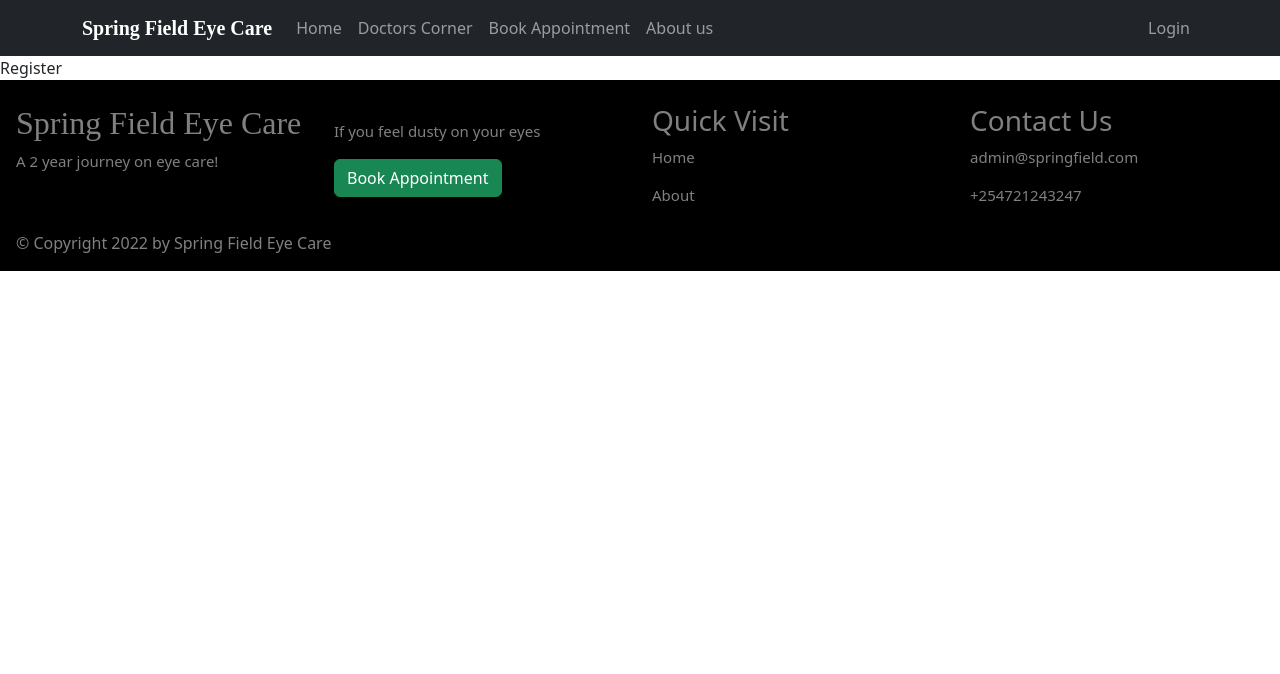
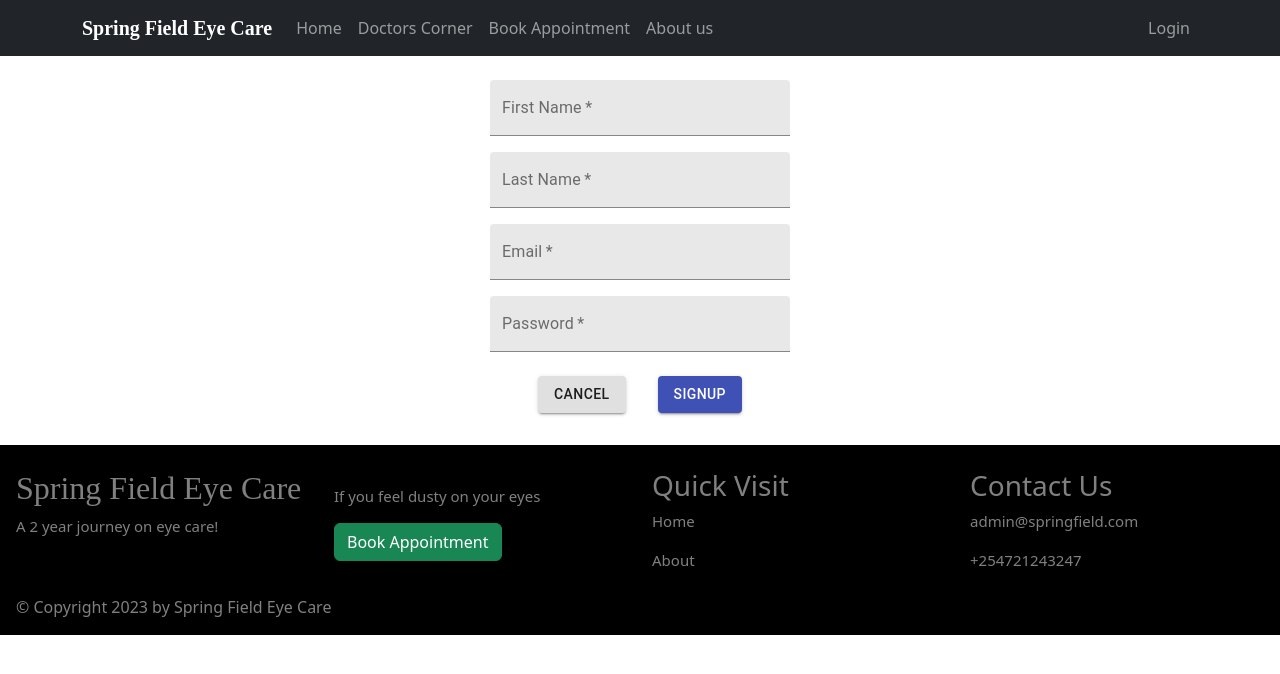
Before and after one commit to GeoffreyMokua/spring-field-eye-care-system, a React (Create React App) app: page /register in a window 1280 px wide. Shown: the top 674 px of the page. Built offline with nearby package versions, Linux system fonts and the light colour scheme.

Commit message:
added the signup page

```diff
--- a/package.json
+++ b/package.json
@@ -5,6 +5,8 @@
   "dependencies": {
     "@emotion/react": "^11.10.5",
     "@emotion/styled": "^11.10.5",
+    "@material-ui/core": "^4.12.4",
+    "@material/textfield": "^14.0.0",
     "@mui/icons-material": "^5.11.0",
     "@mui/material": "^5.11.5",
     "@testing-library/jest-dom": "^5.16.5",
--- a/src/App/components/Login/Login.js
+++ b/src/App/components/Login/Login.js
@@ -25,7 +25,7 @@ function Copyright(props) {
     <Typography variant="body2" color="text.secondary" align="center" {...props}>
       {'Copyright © '}
       <Link color="inherit" href="https://mui.com/">
-        Geoffrey
+        Spring Field
       </Link>{' '}
       {new Date().getFullYear()}
       {'.'}
@@ -104,7 +104,7 @@ function Login() {
                 </Link>
               </Grid>
               <Grid item>
-                <Link href="#" variant="body2">
+                <Link href="/register" variant="body2">
                   {"Don't have an account? Sign Up"}
                 </Link>
               </Grid>
--- a/src/App/components/Register/Register.js
+++ b/src/App/components/Register/Register.js
@@ -1,8 +1,80 @@
-import React from 'react'
+import React, { useState} from 'react'
+import { makeStyles } from '@material-ui/core';
+import TextField from '@material-ui/core/TextField';
+import Button from '@material-ui/core/Button';
 
-function Register() {
+
+const useStyles = makeStyles(theme => ({
+  root: {
+    display: 'flex',
+    flexDirection: 'column',
+    justifyContent: 'center',
+    alignItems: 'center',
+    padding: theme.spacing(2),
+
+    '& .MuiTextField-root': {
+      margin: theme.spacing(1),
+      width: '300px',
+    },
+    '& .MuiButtonBase-root': {
+      margin: theme.spacing(2),
+    },
+  },
+}));
+function Register({handleClose}) {
+   const classes = useStyles();
+  // create state variables for each input
+  const [firstName, setFirstName] = useState('');
+  const [lastName, setLastName] = useState('');
+  const [email, setEmail] = useState('');
+  const [password, setPassword] = useState('');
+
+  const handleSubmit = e => {
+    e.preventDefault();
+    console.log(firstName, lastName, email, password);
+    handleClose();
+  };
   return (
-    <div>Register</div>
+    <form className={classes.root} onSubmit={handleSubmit}>
+      <TextField
+        label="First Name"
+        variant="filled"
+        required
+        value={firstName}
+        onChange={e => setFirstName(e.target.value)}
+      />
+      <TextField
+        label="Last Name"
+        variant="filled"
+        required
+        value={lastName}
+        onChange={e => setLastName(e.target.value)}
+      />
+      <TextField
+        label="Email"
+        variant="filled"
+        type="email"
+        required
+        value={email}
+        onChange={e => setEmail(e.target.value)}
+      />
+      <TextField
+        label="Password"
+        variant="filled"
+        type="password"
+        required
+        value={password}
+        onChange={e => setPassword(e.target.value)}
+      />
+      <div>
+        <Button variant="contained" onClick={handleClose}>
+          Cancel
+        </Button>
+        <Button type="submit" variant="contained" color="primary">
+          Signup
+        </Button>
+      </div>
+    </form>
   )
 }
 
--- a/src/App/components/Shared/Footer/Footer.js
+++ b/src/App/components/Shared/Footer/Footer.js
@@ -14,11 +14,11 @@ function Footer() {
             </div>
             <div className="col-lg-3 col-xs-12 my-4 ">
                 <p>If you feel dusty on your eyes</p>
-                <Link to="/booking"><Button variant="success">Book Appointment</Button></Link>
+                <Link to="/appointment"><Button variant="success">Book Appointment</Button></Link>
             </div>
             <div className="col-lg-3 col-xs-12 my-2">
                 <h3>Quick Visit</h3>
-                <p><Link className="url"  to="/home">Home   </Link></p>
+                <p><Link className="url"  to="/">Home   </Link></p>
                 <p><Link className="url"  to="/about">About </Link></p>
 
 
@@ -30,7 +30,7 @@ function Footer() {
             </div>
         </div>
         <div>
-            <footer>© Copyright 2022 by Spring Field Eye Care</footer>
+            <footer>© Copyright 2023 by Spring Field Eye Care</footer>
         </div>
         </div>
   )
```
Also changed, not shown: 1 other file (tests, documents, lock files or other folders).
